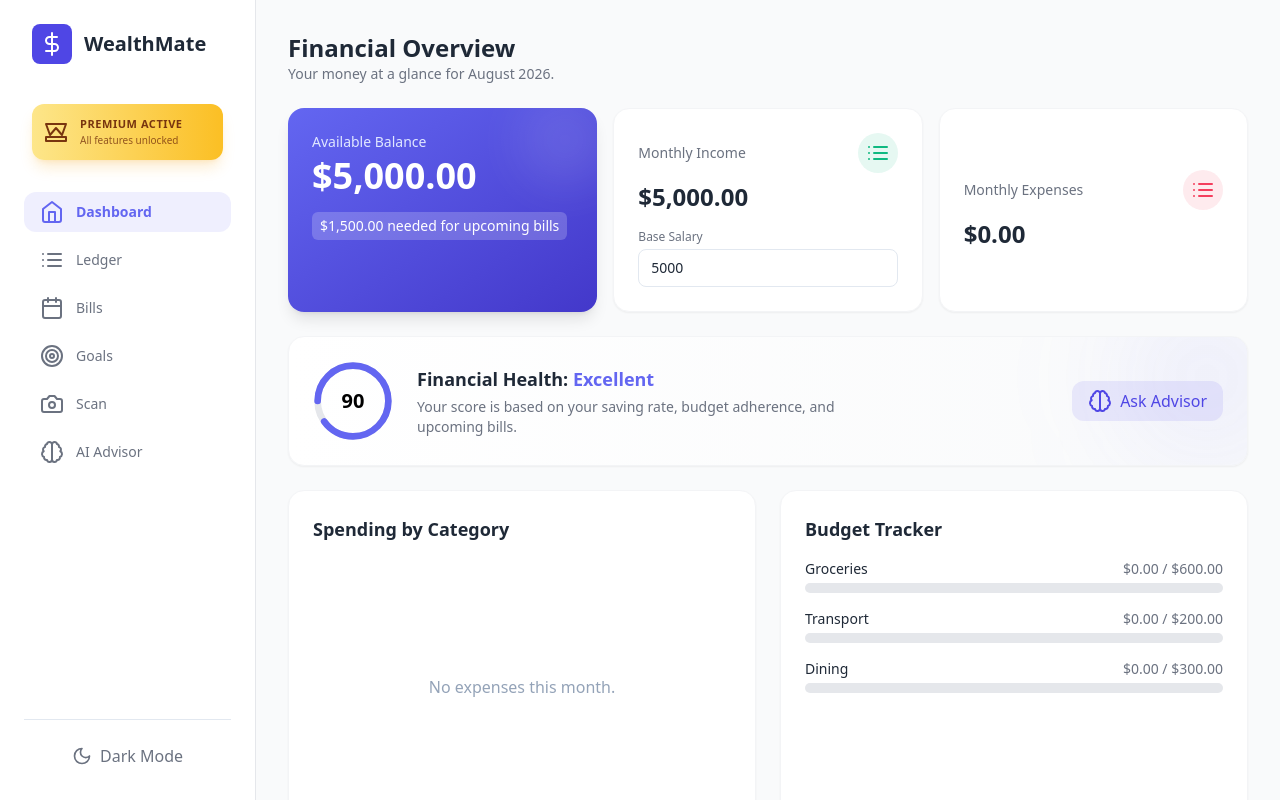
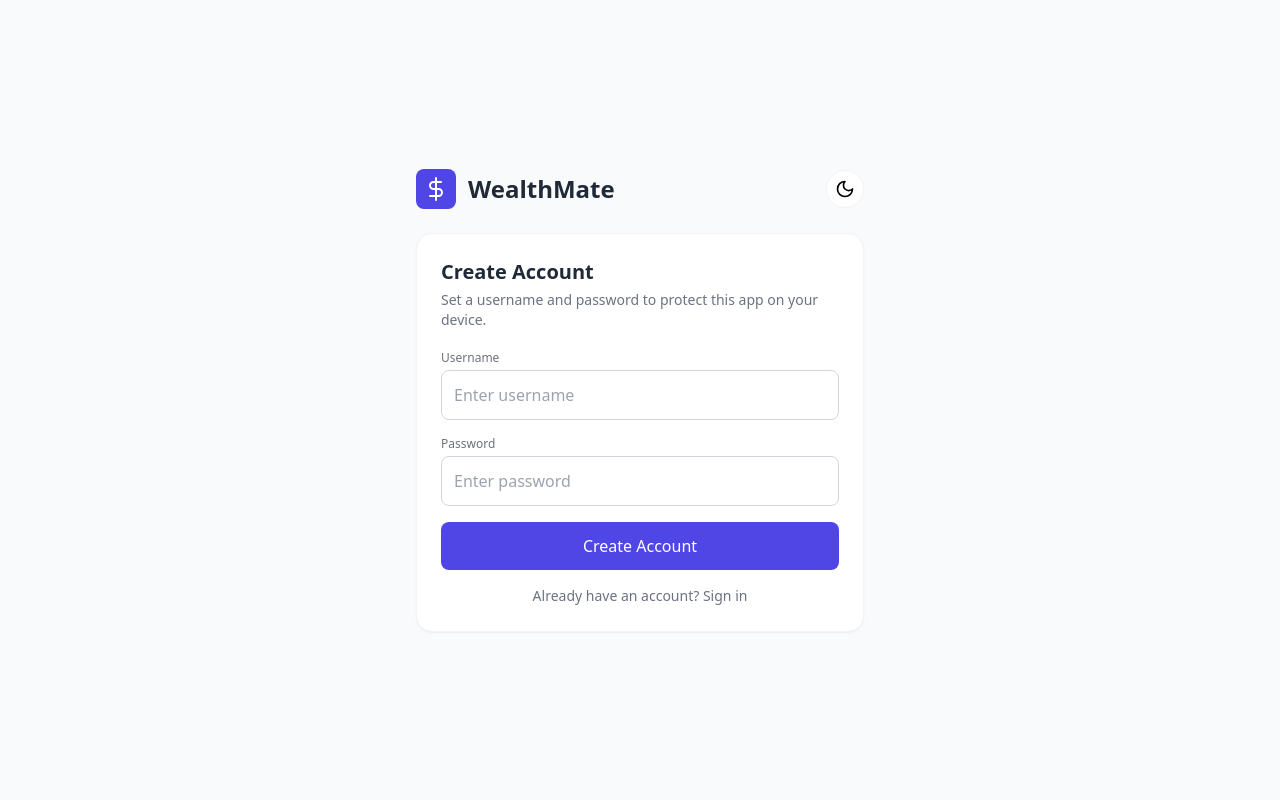
Before and after one commit to lifegateportal/Wealthmate, a React (Vite) app: page / in a window 1280 px wide. Built offline with nearby package versions, Linux system fonts and the light colour scheme.

Commit message:
feat: add local username password sign in

```diff
--- a/src/App.jsx
+++ b/src/App.jsx
@@ -1,5 +1,6 @@
 import React, { useEffect, useState } from 'react';
 import Navigation from './components/Navigation';
+import AuthView from './views/AuthView';
 import DashboardView from './views/DashboardView';
 import TransactionsView from './views/TransactionsView';
 import BillsView from './views/BillsView';
@@ -13,6 +14,11 @@ import { formatCurrency } from './utils/format';
 export default function App() {
   const [activeTab, setActiveTab] = useState('dashboard');
   const [isDark, setIsDark] = useState(() => JSON.parse(localStorage.getItem('wm_dark')) || false);
+  const [authCredentials, setAuthCredentials] = useState(() => {
+    const saved = localStorage.getItem('wm_auth_credentials');
+    return saved ? JSON.parse(saved) : null;
+  });
+  const [sessionUser, setSessionUser] = useState(() => localStorage.getItem('wm_session_user') || '');
 
   const [income, setIncome] = useState(() => JSON.parse(localStorage.getItem('wm_income')) || 5000);
   const [transactions, setTransactions] = useState(() => {
@@ -69,6 +75,20 @@ export default function App() {
   });
 
   useEffect(() => localStorage.setItem('wm_dark', JSON.stringify(isDark)), [isDark]);
+  useEffect(() => {
+    if (!authCredentials) {
+      localStorage.removeItem('wm_auth_credentials');
+      return;
+    }
+    localStorage.setItem('wm_auth_credentials', JSON.stringify(authCredentials));
+  }, [authCredentials]);
+  useEffect(() => {
+    if (!sessionUser) {
+      localStorage.removeItem('wm_session_user');
+      return;
+    }
+    localStorage.setItem('wm_session_user', sessionUser);
+  }, [sessionUser]);
   useEffect(() => localStorage.setItem('wm_income', JSON.stringify(income)), [income]);
   useEffect(() => localStorage.setItem('wm_transactions', JSON.stringify(transactions)), [transactions]);
   useEffect(() => localStorage.setItem('wm_bills', JSON.stringify(bills)), [bills]);
@@ -191,7 +211,57 @@ export default function App() {
     return normalized;
   };
 
+  const handleAuthenticate = ({ username, password, mode }) => {
+    const normalizedUsername = (username || '').trim();
+    const normalizedPassword = (password || '').trim();
+
+    if (!normalizedUsername || !normalizedPassword) {
+      return { ok: false, message: 'Username and password are required.' };
+    }
+
+    if (mode === 'register') {
+      if (authCredentials) {
+        return { ok: false, message: 'An account already exists. Please log in.' };
+      }
+
+      setAuthCredentials({ username: normalizedUsername, password: normalizedPassword });
+      setSessionUser(normalizedUsername);
+      return { ok: true };
+    }
+
+    if (!authCredentials) {
+      return { ok: false, message: 'No account found yet. Create one first.' };
+    }
+
+    if (
+      normalizedUsername === authCredentials.username &&
+      normalizedPassword === authCredentials.password
+    ) {
+      setSessionUser(normalizedUsername);
+      return { ok: true };
+    }
+
+    return { ok: false, message: 'Invalid username or password.' };
+  };
+
+  const handleLogout = () => {
+    setSessionUser('');
+    setActiveTab('dashboard');
+  };
+
   const theme = createTheme(isDark);
+
+  if (!sessionUser) {
+    return (
+      <AuthView
+        theme={theme}
+        isDark={isDark}
+        setIsDark={setIsDark}
+        hasAccount={Boolean(authCredentials)}
+        onAuthenticate={handleAuthenticate}
+      />
+    );
+  }
 
   return (
     <div className={`min-h-screen ${theme.bg} font-sans transition-colors duration-300`}>
@@ -201,11 +271,24 @@ export default function App() {
           setActiveTab={setActiveTab}
           isDark={isDark}
           setIsDark={setIsDark}
+          sessionUser={sessionUser}
+          onLogout={handleLogout}
           theme={theme}
         />
 
         <main className="flex-1 min-h-0 overflow-y-auto p-4 md:p-8 pb-24 md:pb-8">
           <div className="max-w-6xl mx-auto">
+            <div className="mb-4 flex items-center justify-between gap-3">
+              <p className={`${theme.textMuted} text-sm`}>
+                Signed in as <span className={`${theme.text} font-semibold`}>{sessionUser}</span>
+              </p>
+              <button
+                onClick={handleLogout}
+                className="px-3 py-1.5 text-sm rounded-lg border border-rose-200 text-rose-600 hover:bg-rose-50 dark:border-rose-900 dark:text-rose-400 dark:hover:bg-rose-950/40 transition-colors"
+              >
+                Log out
+              </button>
+            </div>
             {activeTab === 'dashboard' && (
               <DashboardView
                 theme={theme}
--- a/src/components/Navigation.jsx
+++ b/src/components/Navigation.jsx
@@ -6,6 +6,8 @@ export default function Navigation({
   setActiveTab,
   isDark,
   setIsDark,
+  sessionUser,
+  onLogout,
   theme,
 }) {
   const tabs = [
@@ -51,10 +53,16 @@ export default function Navigation({
         ))}
 
         <div className="hidden md:flex mt-auto pt-4 border-t border-slate-200 dark:border-slate-700">
-          <button onClick={() => setIsDark(!isDark)} className={`w-full flex items-center justify-center gap-2 p-2 rounded-lg ${theme.hover} ${theme.textMuted}`}>
-            {isDark ? <IconSun /> : <IconMoon />}
-            <span>{isDark ? 'Light Mode' : 'Dark Mode'}</span>
-          </button>
+          <div className="w-full space-y-2">
+            <p className={`text-xs px-2 ${theme.textMuted}`}>Signed in as {sessionUser}</p>
+            <button onClick={() => setIsDark(!isDark)} className={`w-full flex items-center justify-center gap-2 p-2 rounded-lg ${theme.hover} ${theme.textMuted}`}>
+              {isDark ? <IconSun /> : <IconMoon />}
+              <span>{isDark ? 'Light Mode' : 'Dark Mode'}</span>
+            </button>
+            <button onClick={onLogout} className="w-full p-2 rounded-lg border border-rose-200 text-rose-600 hover:bg-rose-50 dark:border-rose-900 dark:text-rose-400 dark:hover:bg-rose-950/40 transition-colors text-sm">
+              Log out
+            </button>
+          </div>
         </div>
       </div>
     </nav>
--- /dev/null
+++ b/src/views/AuthView.jsx
@@ -0,0 +1,108 @@
+import React, { useState } from 'react';
+import { IconDollar, IconMoon, IconSun } from '../components/icons';
+
+export default function AuthView({
+  theme,
+  isDark,
+  setIsDark,
+  hasAccount,
+  onAuthenticate,
+}) {
+  const [username, setUsername] = useState('');
+  const [password, setPassword] = useState('');
+  const [mode, setMode] = useState(hasAccount ? 'login' : 'register');
+  const [error, setError] = useState('');
+
+  const handleSubmit = (event) => {
+    event.preventDefault();
+    setError('');
+
+    const result = onAuthenticate({ username, password, mode });
+    if (!result.ok) {
+      setError(result.message || 'Unable to continue. Please try again.');
+      return;
+    }
+
+    setUsername('');
+    setPassword('');
+  };
+
+  const switchTo = mode === 'login' ? 'register' : 'login';
+  const canSwitchMode = !(hasAccount && mode === 'register');
+
+  return (
+    <div className={`min-h-dvh ${theme.bg} px-4 py-8 sm:px-6 sm:py-10 flex items-center justify-center`}>
+      <div className="w-full max-w-md">
+        <div className="mb-6 flex items-center justify-between">
+          <div className="flex items-center gap-3">
+            <div className="p-2 bg-indigo-600 rounded-lg text-white"><IconDollar /></div>
+            <h1 className={`text-2xl font-bold ${theme.text}`}>WealthMate</h1>
+          </div>
+          <button onClick={() => setIsDark(!isDark)} className={`p-2 rounded-full ${theme.card} border`}>
+            {isDark ? <IconSun /> : <IconMoon />}
+          </button>
+        </div>
+
+        <div className={`${theme.card} border rounded-2xl p-6 shadow-sm`}>
+          <h2 className={`text-xl font-bold ${theme.text}`}>
+            {mode === 'login' ? 'Sign In' : 'Create Account'}
+          </h2>
+          <p className={`${theme.textMuted} text-sm mt-1`}>
+            {mode === 'login'
+              ? 'Use your username and password to access your financial dashboard.'
+              : 'Set a username and password to protect this app on your device.'}
+          </p>
+
+          <form onSubmit={handleSubmit} className="mt-5 space-y-4">
+            <div>
+              <label className={`block text-xs ${theme.textMuted} mb-1`} htmlFor="auth-username">Username</label>
+              <input
+                id="auth-username"
+                type="text"
+                value={username}
+                onChange={(e) => setUsername(e.target.value)}
+                className={`w-full p-3 border rounded-lg outline-none focus:ring-2 focus:ring-indigo-500 ${theme.input}`}
+                placeholder="Enter username"
+                autoComplete="username"
+                required
+              />
+            </div>
+
+            <div>
+              <label className={`block text-xs ${theme.textMuted} mb-1`} htmlFor="auth-password">Password</label>
+              <input
+                id="auth-password"
+                type="password"
+                value={password}
+                onChange={(e) => setPassword(e.target.value)}
+                className={`w-full p-3 border rounded-lg outline-none focus:ring-2 focus:ring-indigo-500 ${theme.input}`}
+                placeholder="Enter password"
+                autoComplete={mode === 'login' ? 'current-password' : 'new-password'}
+                required
+              />
+            </div>
+
+            {error && <div className="rounded-lg bg-rose-500/10 px-3 py-2 text-sm text-rose-500">{error}</div>}
+
+            <button type="submit" className="w-full bg-indigo-600 text-white py-3 rounded-lg font-medium hover:bg-indigo-700 transition-colors">
+              {mode === 'login' ? 'Sign In' : 'Create Account'}
+            </button>
+          </form>
+
+          {canSwitchMode && (
+            <button
+              type="button"
+              onClick={() => {
+                setMode(switchTo);
+                setError('');
+              }}
+              className={`mt-4 w-full text-sm ${theme.textMuted} hover:text-indigo-500 transition-colors`}
+            >
+              {mode === 'login' ? 'Need an account? Create one' : 'Already have an account? Sign in'}
+            </button>
+          )}
+        </div>
+      </div>
+    </div>
+  );
+}
```
